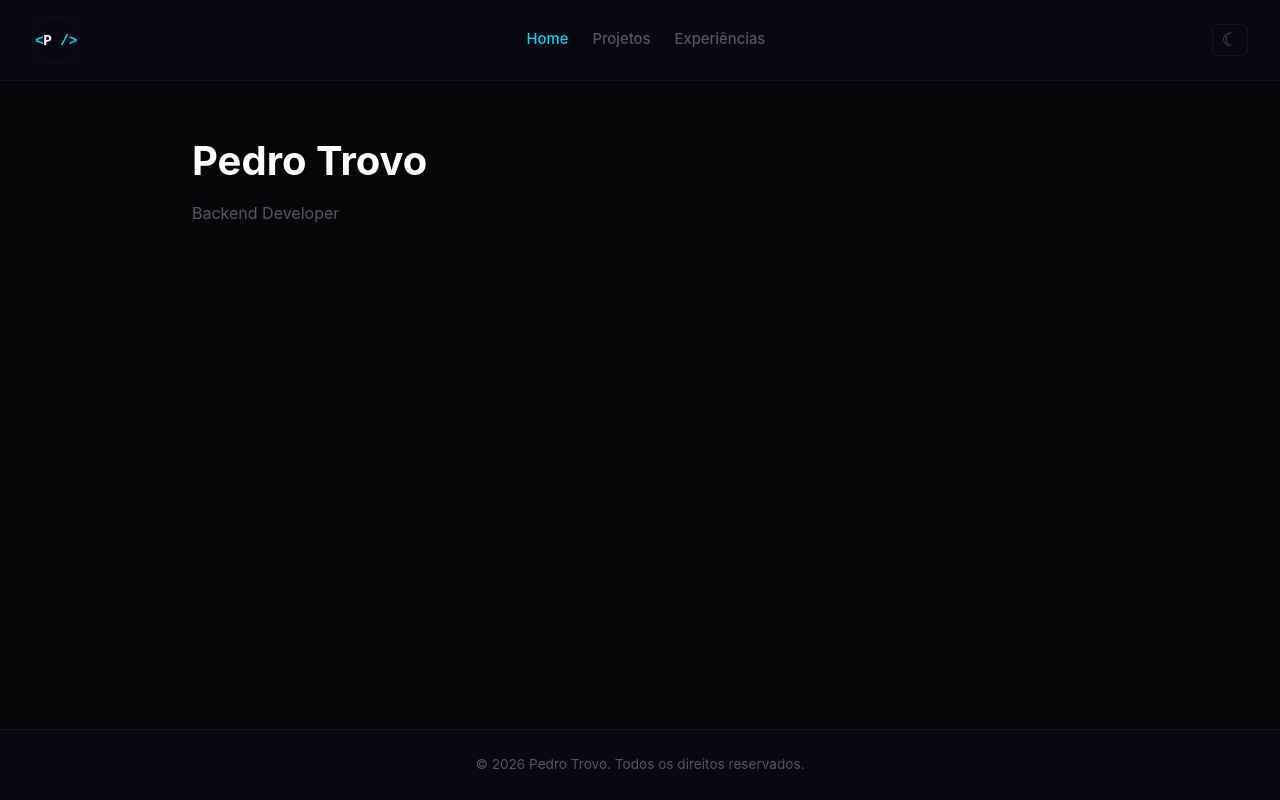
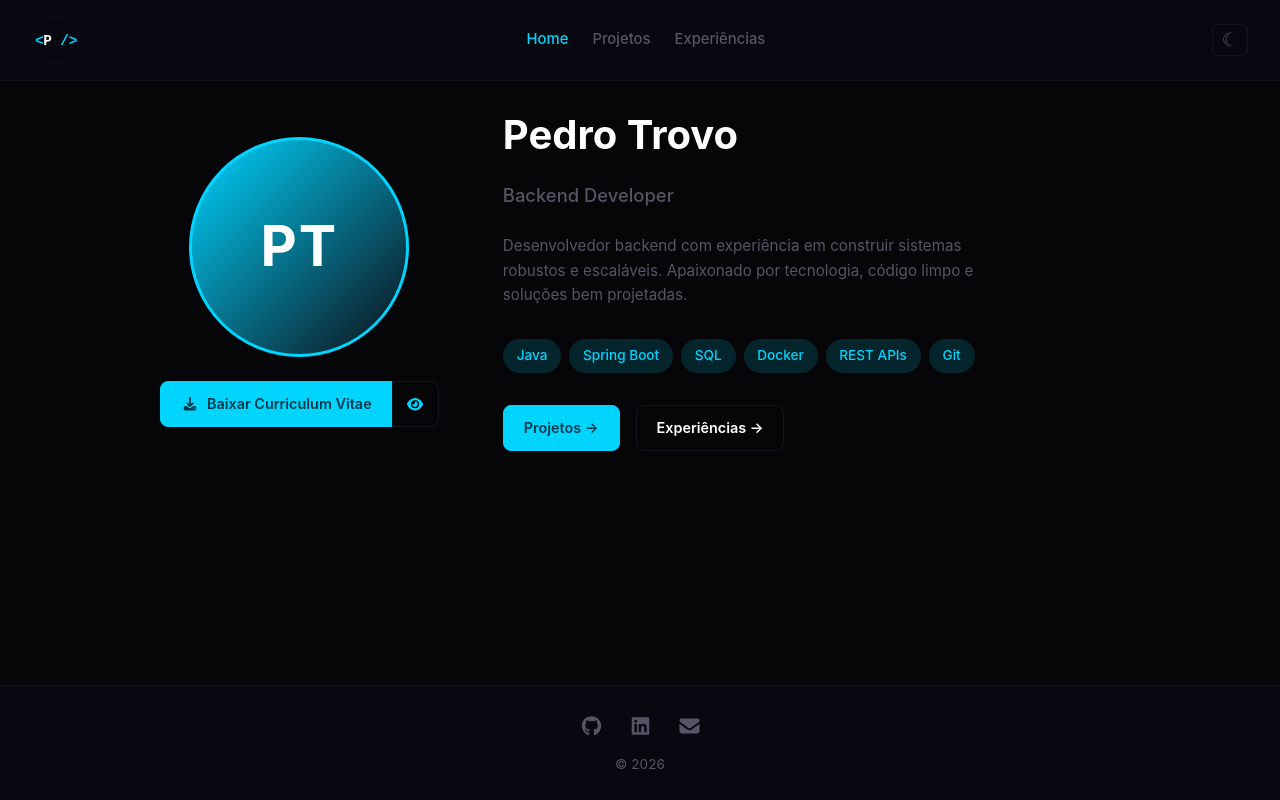
Before and after one commit to pedro-Trovo/Portfolio-pedro-trovo, a React (Vite) app: page / in a window 1280 px wide. Built offline with nearby package versions, Linux system fonts and the light colour scheme.

Commit message:
feat: implementar pagina inicial do portfolio
- Adiciona hero com foto placeholder, bio e skills
- Cria sistema de botoes (btn-primary, btn-secondary, btn-icon)
- Adiciona links sociais no footer com Font Awesome
- Instala dependencias @fortawesome/*
- Adiciona placeholder do curriculo para download

```diff
--- a/package.json
+++ b/package.json
@@ -10,6 +10,9 @@
     "preview": "vite preview"
   },
   "dependencies": {
+    "@fortawesome/free-brands-svg-icons": "^7.2.0",
+    "@fortawesome/free-solid-svg-icons": "^7.2.0",
+    "@fortawesome/react-fontawesome": "^3.3.1",
     "react": "^19.2.6",
     "react-dom": "^19.2.6",
     "react-router-dom": "^7.15.1"
--- a/src/App.css
+++ b/src/App.css
@@ -87,3 +87,245 @@ main {
   border-color: #151520;
   color: #555566;
 }
+
+/* ============================================
+   Home Page
+   ============================================ */
+
+.home {
+  flex: 1;
+  display: flex;
+  align-items: center;
+  max-width: 100%;
+  padding: 2rem;
+}
+
+.home-hero {
+  display: grid;
+  grid-template-columns: auto 1fr;
+  gap: 4rem;
+  align-items: center;
+  max-width: 960px;
+  margin: 0 auto;
+  width: 100%;
+  position: relative;
+  z-index: 1;
+}
+
+/* Photo column */
+.home-photo-col {
+  display: flex;
+  flex-direction: column;
+  align-items: center;
+  gap: 1.5rem;
+}
+
+.home-photo {
+  width: 220px;
+  height: 220px;
+  border-radius: 50%;
+  background: linear-gradient(135deg, var(--color-accent), var(--color-bg-subtle));
+  display: flex;
+  align-items: center;
+  justify-content: center;
+  border: 3px solid var(--color-accent);
+  transition: background 0.3s, border-color 0.3s;
+}
+
+.home-photo-placeholder {
+  font-size: 3.5rem;
+  font-weight: 700;
+  color: var(--color-text-primary);
+  letter-spacing: 2px;
+}
+
+.home-photo-buttons {
+  display: flex;
+  align-items: stretch;
+  gap: 0;
+}
+
+.home-photo-buttons .btn:first-child {
+  border-radius: 8px 0 0 8px;
+}
+
+.home-photo-buttons .btn:last-child {
+  border-radius: 0 8px 8px 0;
+}
+
+.home-photo-buttons .btn + .btn {
+  margin-left: -1px;
+}
+
+/* Info column */
+.home-info {
+  display: flex;
+  flex-direction: column;
+  gap: 1rem;
+}
+
+.home-name {
+  font-size: 3rem;
+  font-weight: 800;
+  margin: 0;
+  line-height: 1.1;
+}
+
+.home-title {
+  font-size: 1.15rem;
+  font-weight: 500;
+  margin: 0;
+}
+
+.home-bio {
+  font-size: 0.95rem;
+  line-height: 1.6;
+  margin: 0.5rem 0;
+  max-width: 500px;
+}
+
+/* Skills */
+.home-skills {
+  display: flex;
+  flex-wrap: wrap;
+  gap: 0.5rem;
+  margin: 0.5rem 0;
+}
+
+.home-skill {
+  background-color: var(--color-accent-dim);
+  color: var(--color-accent);
+  padding: 0.3rem 0.8rem;
+  border-radius: 20px;
+  font-size: 0.85rem;
+  font-weight: 500;
+  border: 1px solid transparent;
+  transition: border-color 0.2s, background-color 0.2s, color 0.2s;
+}
+
+.home-skill:hover {
+  border-color: var(--color-accent);
+}
+
+/* CTAs */
+.home-ctas {
+  display: flex;
+  gap: 1rem;
+  margin-top: 0.5rem;
+}
+
+/* ============================================
+   Shared Buttons
+   ============================================ */
+
+.btn {
+  display: inline-flex;
+  align-items: center;
+  gap: 0.5rem;
+  padding: 0.65rem 1.25rem;
+  border-radius: 8px;
+  font-size: 0.9rem;
+  font-weight: 600;
+  cursor: pointer;
+  transition: background-color 0.2s, color 0.2s, border-color 0.2s;
+  text-decoration: none;
+  border: 1px solid transparent;
+}
+
+.btn-primary {
+  background-color: var(--color-accent);
+  color: #003a4a;
+  border-color: var(--color-accent);
+}
+
+.btn-primary:hover {
+  background-color: transparent;
+  color: var(--color-accent);
+  border-color: var(--color-accent);
+}
+
+.btn-secondary {
+  background-color: transparent;
+  color: var(--color-text-primary);
+  border-color: var(--color-border);
+}
+
+.btn-secondary:hover {
+  border-color: var(--color-accent);
+  color: var(--color-accent);
+}
+
+.btn-icon {
+  padding: 0.65rem 0.85rem;
+  background-color: transparent;
+  color: var(--color-accent);
+  border-color: var(--color-border);
+}
+
+.btn-icon:hover {
+  border-color: var(--color-accent);
+  background-color: var(--color-accent-dim);
+}
+
+/* ============================================
+   Footer Social
+   ============================================ */
+
+.footer-social {
+  display: flex;
+  justify-content: center;
+  gap: 1.5rem;
+  margin-bottom: 0.75rem;
+}
+
+.footer-social a {
+  color: var(--color-text-muted);
+  font-size: 1.25rem;
+  transition: color 0.2s;
+}
+
+.footer-social a:hover {
+  color: var(--color-accent);
+}
+
+/* ============================================
+   Responsive
+   ============================================ */
+
+@media (max-width: 768px) {
+  .home {
+    min-height: auto;
+    padding: 3rem 1.5rem;
+  }
+
+  .home-hero {
+    grid-template-columns: 1fr;
+    gap: 2.5rem;
+    text-align: center;
+  }
+
+  .home-photo {
+    width: 160px;
+    height: 160px;
+  }
+
+  .home-photo-placeholder {
+    font-size: 2.5rem;
+  }
+
+  .home-name {
+    font-size: 2rem;
+  }
+
+  .home-bio {
+    max-width: 100%;
+  }
+
+  .home-skills {
+    justify-content: center;
+  }
+
+  .home-ctas {
+    justify-content: center;
+  }
+}
--- a/src/components/Footer.jsx
+++ b/src/components/Footer.jsx
@@ -1,7 +1,32 @@
+import { FontAwesomeIcon } from '@fortawesome/react-fontawesome'
+import { faGithub, faLinkedin } from '@fortawesome/free-brands-svg-icons'
+import { faEnvelope } from '@fortawesome/free-solid-svg-icons'
+
 function Footer() {
   return (
     <footer className="footer">
-      <p>&copy; {new Date().getFullYear()} Pedro Trovo. Todos os direitos reservados.</p>
+      <div className="footer-social">
+        <a
+          href="https://github.com/pedrotrovo"
+          target="_blank"
+          rel="noopener noreferrer"
+          aria-label="GitHub"
+        >
+          <FontAwesomeIcon icon={faGithub} />
+        </a>
+        <a
+          href="https://linkedin.com/in/pedrotrovo"
+          target="_blank"
+          rel="noopener noreferrer"
+          aria-label="LinkedIn"
+        >
+          <FontAwesomeIcon icon={faLinkedin} />
+        </a>
+        <a href="mailto:pedro@example.com" aria-label="Email">
+          <FontAwesomeIcon icon={faEnvelope} />
+        </a>
+      </div>
+      <p className="footer-copy">&copy; 2026</p>
     </footer>
   )
 }
--- a/src/pages/Home.jsx
+++ b/src/pages/Home.jsx
@@ -1,8 +1,50 @@
+import { Link } from 'react-router-dom'
+import { FontAwesomeIcon } from '@fortawesome/react-fontawesome'
+import { faEye, faDownload } from '@fortawesome/free-solid-svg-icons'
+
+const skills = ['Java', 'Spring Boot', 'SQL', 'Docker', 'REST APIs', 'Git']
+
 function Home() {
   return (
     <section className="page home">
-      <h1>Pedro Trovo</h1>
-      <p className="text-muted">Backend Developer</p>
+      <div className="home-hero">
+        <div className="home-photo-col">
+          <div className="home-photo">
+            <span className="home-photo-placeholder">PT</span>
+          </div>
+          <div className="home-photo-buttons">
+            <a href="/cv.pdf" download className="btn btn-primary">
+              <FontAwesomeIcon icon={faDownload} /> Baixar Curriculum Vitae
+            </a>
+            <a
+              href="/cv.pdf"
+              target="_blank"
+              rel="noopener noreferrer"
+              className="btn btn-icon"
+              aria-label="Visualizar currículo"
+            >
+              <FontAwesomeIcon icon={faEye} />
+            </a>
+          </div>
+        </div>
+        <div className="home-info">
+          <h1 className="home-name">Pedro Trovo</h1>
+          <p className="home-title text-muted">Backend Developer</p>
+          <p className="home-bio text-muted">
+            Desenvolvedor backend com experiência em construir sistemas robustos e escaláveis.
+            Apaixonado por tecnologia, código limpo e soluções bem projetadas.
+          </p>
+          <div className="home-skills">
+            {skills.map((skill) => (
+              <span key={skill} className="home-skill">{skill}</span>
+            ))}
+          </div>
+          <div className="home-ctas">
+            <Link to="/projetos" className="btn btn-primary">Projetos &rarr;</Link>
+            <Link to="/experiencias" className="btn btn-secondary">Experiências &rarr;</Link>
+          </div>
+        </div>
+      </div>
     </section>
   )
 }
```
Also changed, not shown: 2 other files (tests, documents, lock files or other folders).
